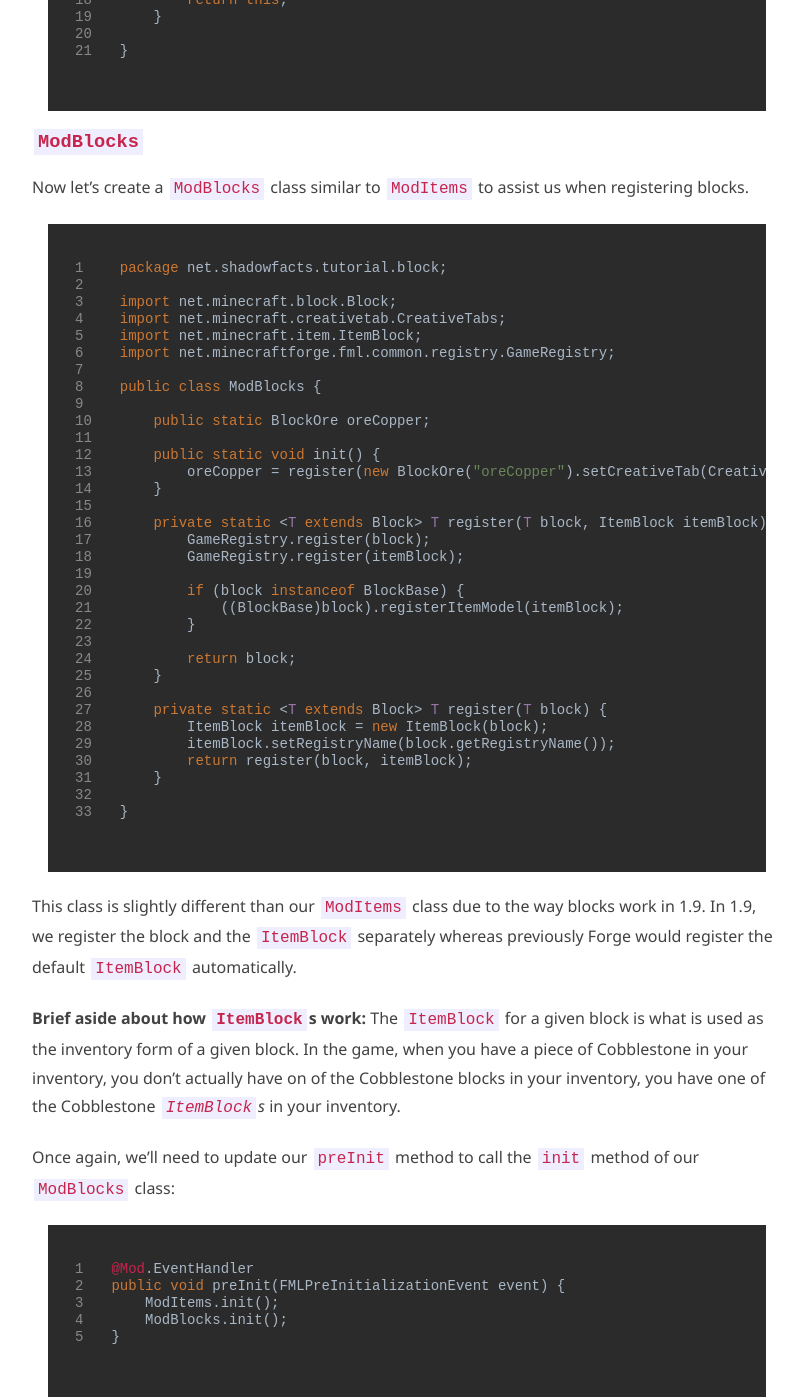
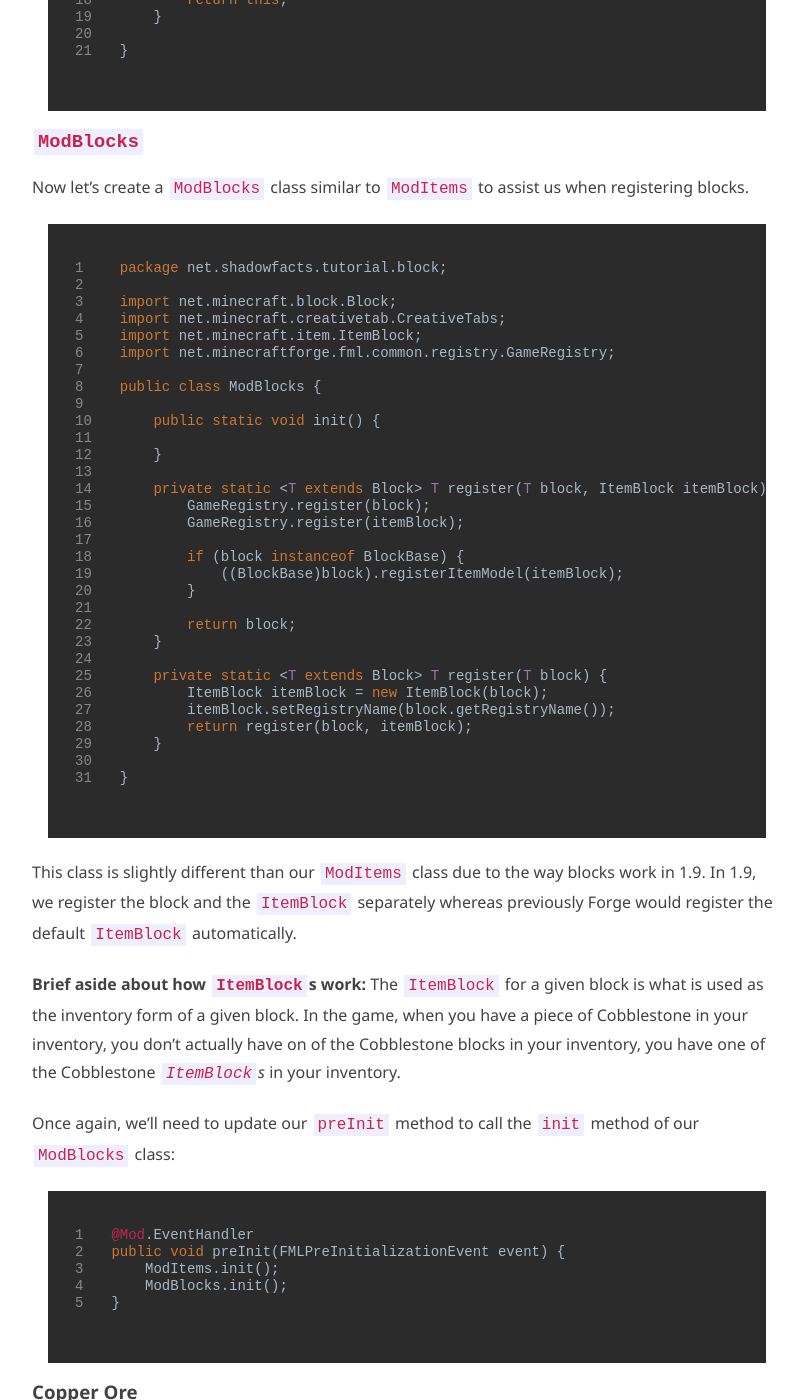
Before and after one commit to shadowfacts/shadowfacts.github.io, a Jekyll site: the page built from _tutorials/forge-modding-1102/basic-blocks.md, in a window 1280 px wide and 1400 px high, scrolled down 1702 px. Shown: the whole window, without its empty margins (233-1036 px from the left). Built offline with Jekyll 4.4.1, drawn with Linux system fonts in a browser that asks for light colours; some web fonts are replaced; some of the changed lines change nothing that is shown; some of the changed text lies outside the part shown.

Commit message:
Update basic blocks tutorial

```diff
--- a/_tutorials/forge-modding-1102/basic-blocks.md
+++ b/_tutorials/forge-modding-1102/basic-blocks.md
@@ -89,10 +89,8 @@
 
 public class ModBlocks {
 
-	public static BlockOre oreCopper;
+	public static void init() {
 
-	public static void init() {
-		oreCopper = register(new BlockOre("oreCopper").setCreativeTab(CreativeTabs.MATERIALS));
 	}
 
 	private static <T extends Block> T register(T block, ItemBlock itemBlock) {
@@ -134,16 +132,16 @@
 Now, because we have our `BlockBase` and `ModBlocks` classes in place, we can quickly add a new block:
 
 {% highlight java linenos %}
-public static BlockBase oreCopper;
+public static BlockOre oreCopper;
 
 public static void init() {
-	oreCopper = register(new BlockBase(Material.ROCK, "oreCopper").setCreativeTab(CreativeTabs.tabMaterials));
+	oreCopper = register(new BlockOre("oreCopper", "oreCopper").setCreativeTab(CreativeTabs.MATERIALS));
 }
 {% endhighlight %}
 
 This will:
 
-1. Create a new `BlockBase` with the `ROCK` material and the name `oreCopper`.
+1. Create a new `BlockOre` with the name `oreCopper`.
 2. Sets the creative tab of the block to the Materials tab.
 3. Registers the block with the `GameRegistry`.
 4. Registers the default `ItemBlock` with the `GameRegistry`.
```
